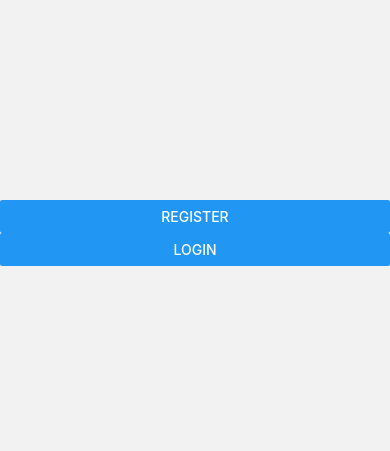
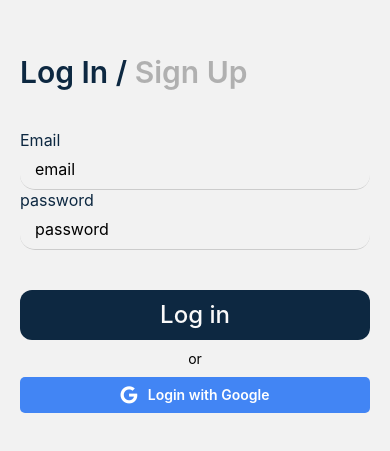
Before and after one commit to KhangOE/FlashCard, a React Native app: screen / in a window 390 px wide. Shown: the part 189-640 px from the top of the page. Built offline with nearby package versions, Linux system fonts and the light colour scheme; no server answers.

Commit message:
add login/singup style

```diff
--- a/App.js
+++ b/App.js
@@ -64,13 +64,8 @@ export default function App() {
     return (
       <NavigationContainer>
         <HomeStack.Navigator>
-          <HomeStack.Screen
-            name="Landing"
-            component={LandingScreen}
-            options={{ headerShown: false }}
-          />
-          <HomeStack.Screen name="Register" component={RegisterScreen} />
-          <HomeStack.Screen name="Login" component={LoginScreen} />
+          <HomeStack.Screen name="Login" component={LoginScreen} options={{ headerShown: false }} />
+          <HomeStack.Screen name="Register" component={RegisterScreen} options={{ headerShown: false }} />
         </HomeStack.Navigator>
       </NavigationContainer>
     );
--- a/components/auth/Landing.js
+++ b/components/auth/Landing.js
@@ -1,13 +1,15 @@
 import { Text, View, Button, StyleSheet } from "react-native";
+import Login from "./Login";
 
 export default function Landing({ navigation }) {
   return (
     <View style={styles.container}>
+      <Button title="Login" onPress={() => navigation.navigate("Login")} />
+      {/* <Login></Login> */}
       <Button
         title="Register"
         onPress={() => navigation.navigate("Register")}
       />
-      <Button title="Login" onPress={() => navigation.navigate("Login")} />
     </View>
   );
 }
--- a/components/auth/Login.js
+++ b/components/auth/Login.js
@@ -1,14 +1,15 @@
-import { View, Button, TextInput } from "react-native";
+import { View, Button, TextInput, TouchableOpacity, Text, StyleSheet, Image } from "react-native";
 import { useState } from "react";
 import { signInWithEmailAndPassword, signInWithPopup } from "firebase/auth";
 import { auth, provider } from "../../firebase";
 import { doc, setDoc, getFirestore } from "firebase/firestore";
+import FontAwesome from '@expo/vector-icons/FontAwesome';
 
 const db = getFirestore();
 
-export default function Login() {
-  const [email, setEmail] = useState();
-  const [password, setPassword] = useState();
+export default function Login({ navigation }) {
+  const [email, setEmail] = useState('');
+  const [password, setPassword] = useState('');
 
   const onSignIn = async () => {
     await signInWithEmailAndPassword(auth, email, password)
@@ -38,20 +39,93 @@ export default function Login() {
   }
 
   return (
-    <View>
+    <View style={styles.container}>
+      <View style={styles.firstBlock}>
+        <TouchableOpacity>
+          <Text style={styles.firstBlockText}>Log In</Text>
+        </TouchableOpacity>
+        <Text style={styles.firstBlockText}> / </Text>
+        <TouchableOpacity onPress={() => navigation.navigate("Register")}>
+          <Text style={[styles.firstBlockText, styles.nonSelectedText]}>Sign Up</Text>
+        </TouchableOpacity>
+      </View>
+      <View style={styles.secondBlock}>
+        <Text style={styles.secondBlockText}>Email</Text>
         <TextInput
+          style={styles.input}
           placeholder="email"
           onChangeText={(text) => setEmail(text)}
           value={email}
         />
+        <Text style={styles.secondBlockText}>password</Text>
         <TextInput
+          style={styles.input}
           placeholder="password"
           onChangeText={(text) => setPassword(text)}
           value={password}
           secureTextEntry={true}
         />
-      <Button title="Sign In" onPress={onSignIn} />
-      <Button title="Google Sign In" onPress={onGoogleSignIn} />
+      </View>
+      <View style={styles.thirdBlock}>
+        <TouchableOpacity style={styles.button} onPress={onSignIn}>
+          <Text style={styles.thirdBlockText}>Log in</Text>
+        </TouchableOpacity>
+        <Text style={{ alignSelf: "center", marginVertical: 10 }}>or</Text>
+        <FontAwesome.Button name="google" backgroundColor="#4285F4" style={{ fontFamily: "Roboto", alignSelf: "center" }} onPress={onGoogleSignIn}>
+          Login with Google
+        </FontAwesome.Button>
+      </View>
     </View>
   );
 }
+
+const styles = StyleSheet.create({
+  container: {
+    flex: 1,
+    padding: 20,
+    justifyContent: "center",
+  },
+  firstBlock: {
+    flexDirection: "row",
+    marginVertical: 20
+  },
+  firstBlockText: {
+    fontSize: 30,
+    fontWeight: 600,
+    color: "#0D2841"
+  },
+  nonSelectedText: {
+    color: "#B0B0B0"
+  },
+  secondBlock: {
+    marginVertical: 20
+  },
+  secondBlockText: {
+    fontSize: 16,
+    color: "#0D2841"
+  },
+  input: {
+    height: 40,
+    paddingVertical: 10,
+    paddingHorizontal: 15,
+    borderColor: '#ccc',
+    borderBottomWidth: 1,
+    borderRadius: 15,
+    fontSize: 16,
+  },
+  thirdBlock: {
+    marginVertical: 20,
+  },
+  button: {
+    height: 50,
+    borderRadius: 12,
+    backgroundColor: "#0D2841",
+    alignItems: "center",
+    justifyContent: "center"
+  },
+  thirdBlockText: {
+    fontWeight: 500,
+    fontSize: 24,
+    color: "#FAFAFA"
+  }
+})
--- a/components/auth/Register.js
+++ b/components/auth/Register.js
@@ -1,4 +1,4 @@
-import { View, Button, TextInput } from "react-native";
+import { View, Button, TextInput, TouchableOpacity, Text, StyleSheet } from "react-native";
 import { useState } from "react";
 import { createUserWithEmailAndPassword } from "firebase/auth";
 import { auth } from "../../firebase";
@@ -27,24 +27,96 @@ export default function Register({ navigation }) {
   };
 
   return (
-    <View>
+    <View style={styles.container}>
+      <View style={styles.firstBlock}>
+        <TouchableOpacity onPress={() => navigation.navigate("Login")}>
+          <Text style={[styles.firstBlockText, styles.nonSelectedText]}>Log In</Text>
+        </TouchableOpacity>
+        <Text style={styles.firstBlockText}> / </Text>
+        <TouchableOpacity>
+          <Text style={styles.firstBlockText}>Sign Up</Text>
+        </TouchableOpacity>
+      </View>
+      <View style={styles.secondBlock}>
+        <Text style={styles.secondBlockText}>Name</Text>
         <TextInput
+          style={styles.input}
           placeholder="name"
           onChangeText={(text) => setName(text)}
           value={name}
         />
+        <Text style={styles.secondBlockText}>Email</Text>
         <TextInput
+          style={styles.input}
           placeholder="email"
           onChangeText={(text) => setEmail(text)}
           value={email}
         />
+        <Text style={styles.secondBlockText}>password</Text>
         <TextInput
+          style={styles.input}
           placeholder="password"
           onChangeText={(text) => setPassword(text)}
           value={password}
           secureTextEntry={true}
         />
-      <Button title="Sign Up" onPress={onSignUp} />
+      </View>
+      <View style={styles.thirdBlock}>
+        <TouchableOpacity style={styles.button} onPress={onSignUp}>
+          <Text style={styles.thirdBlockText}>Sign Up</Text>
+        </TouchableOpacity>
+      </View>
     </View>
   );
 }
+
+const styles = StyleSheet.create({
+  container: {
+    flex: 1,
+    padding: 20,
+    justifyContent: "center",
+  },
+  firstBlock: {
+    flexDirection: "row",
+    marginVertical: 20
+  },
+  firstBlockText: {
+    fontSize: 30,
+    fontWeight: 600,
+    color: "#0D2841"
+  },
+  nonSelectedText: {
+    color: "#B0B0B0"
+  },
+  secondBlock: {
+    marginVertical: 20
+  },
+  secondBlockText: {
+    fontSize: 16,
+    color: "#0D2841"
+  },
+  input: {
+    height: 40,
+    paddingVertical: 10,
+    paddingHorizontal: 15,
+    borderColor: '#ccc',
+    borderBottomWidth: 1,
+    borderRadius: 15,
+    fontSize: 16,
+  },
+  thirdBlock: {
+    marginVertical: 20,
+  },
+  button: {
+    height: 50,
+    borderRadius: 12,
+    backgroundColor: "#0D2841",
+    alignItems: "center",
+    justifyContent: "center"
+  },
+  thirdBlockText: {
+    fontWeight: 500,
+    fontSize: 24,
+    color: "#FAFAFA"
+  }
+})
```
Lines whose indentation alone changed are shown as unchanged.
